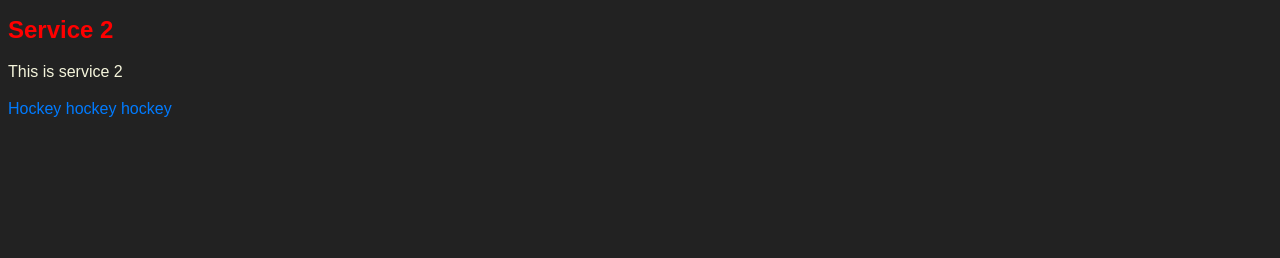
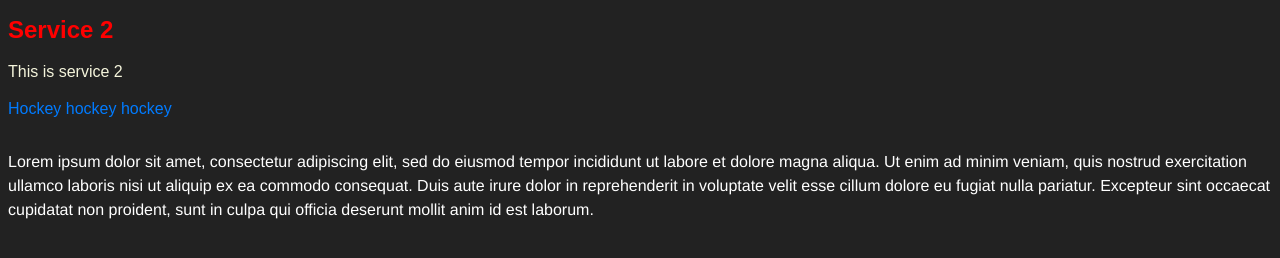
Before and after one commit to jatocode/reverseproxytest, a plain HTML site: page service2/index.html in a window 1280 px wide. Drawn offline with Linux system fonts and the light colour scheme.

Commit message:
la till js, allt funkar

```diff
--- a/service2/index.html
+++ b/service2/index.html
@@ -9,5 +9,8 @@
   <h1>Service 2</h1>
   <p>This is service 2</p>
   <a href="hockey.html">Hockey hockey hockey</a>
+  <script src="script.js"></script>
+  <div class="data" id="data">
+  </div>
 </body>
 </html>
--- /dev/null
+++ b/service2/script.js
@@ -0,0 +1,8 @@
+fetch('assets/data.txt')
+    .then(response => response.text())
+    .then(data => {
+        document.getElementById('data').textContent = data;
+    })
+    .catch(error => {
+        console.error('Error:', error);
+    });
--- a/service2/style.css
+++ b/service2/style.css
@@ -24,6 +24,13 @@ a {
   text-decoration: none;
 }
 
+.data {
+  margin-top: 2em;
+  font-family: 'Franklin Gothic Medium', 'Arial Narrow', Arial, sans-serif;
+  color: white;
+  font-size: 16px;
+  line-height: 1.5;
+}
 /* BEGIN: Additional styles */
 /* Add your additional styles here */
 /* END: Additional styles */
```
Also changed, not shown: service2/assets/data.txt (added).
